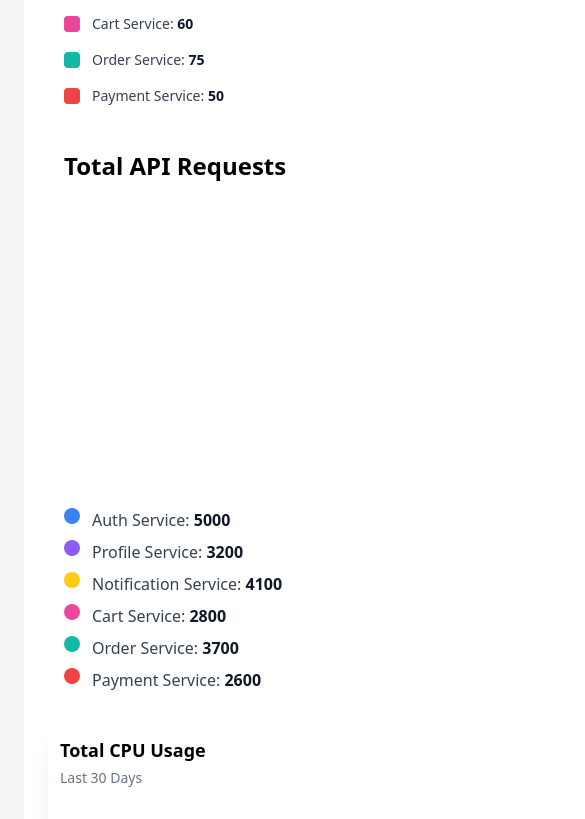
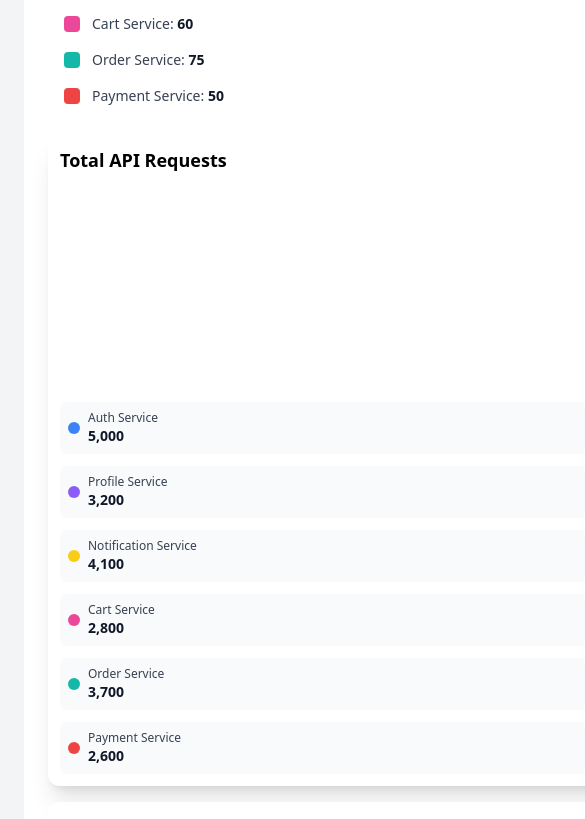
Before and after one commit to thathsarabandara/stormgate-client, a Vue app: page /service/dashboard in a window 390 px wide. Shown: the part 1360-2179 px from the top of the page, 585 px wide, since content can reach past the window. Built offline with nearby package versions, Linux system fonts and the light colour scheme.

Commit message:
fixed doughnutchart chart responsive issue

```diff
--- a/src/components/dashborad-cards/DoughnutChart.vue
+++ b/src/components/dashborad-cards/DoughnutChart.vue
@@ -1,28 +1,31 @@
 <template>
-  <div class="flex flex-col justify-center items-center w-full bg-white rounded-xl">
-    <div class="flex justify-between items-start w-full p-4">
-      <p class="text-2xl text-start font-bold">Total API Requests</p>
-      <p class="text-gray-500 p-4">Monthly</p>
+  <div class="flex flex-col justify-between h-full w-full bg-white rounded-xl shadow-xl p-3 sm:p-4">
+    <div class="flex justify-between items-center w-full mb-3 sm:mb-4">
+      <p class="text-lg sm:text-xl font-bold">Total API Requests</p>
+      <p class="text-sm sm:text-base text-gray-500">Monthly</p>
     </div>
 
-    <div class="flex flex-col justify-center items-center w-full p-4 space-x-6">
-      <div class="flex justify-center items-center w-2/3 h-[250px]">
-        <Doughnut :data="chartData" :options="chartOptions" />
+    <div class="flex flex-col items-center justify-center w-full h-full">
+      <div class="w-full lg:w-1/2 h-[200px] sm:h-[250px] lg:h-[300px] flex items-center justify-center">
+        <Doughnut :data="chartData" :options="chartOptions" class="w-full h-full" />
       </div>
 
-      <div class="flex flex-col space-y-2 w-full mt-5">
+      <div class="w-full lg:w-1/2 mt-4 lg:mt-0 lg:pl-4">
+        <div class="grid grid-cols-1 sm:grid-cols-2 gap-3">
           <div
             v-for="(service, index) in services"
             :key="service"
-          class="flex items-start space-x-3"
+            class="flex items-center p-2 rounded-lg bg-gray-50 hover:bg-gray-100 transition-colors"
           >
             <div
               :style="{ backgroundColor: colors[index] }"
-            class="w-4 h-4 rounded-full "
+              class="w-3 h-3 rounded-full flex-shrink-0"
             ></div>
-          <p class="text-gray-700 font-medium">{{ service }} Service:
-            <span class="font-bold text-gray-900">{{ requestCounts[index] }}</span>
-          </p>
+            <div class="ml-2 overflow-hidden">
+              <p class="text-xs sm:text-sm font-medium text-gray-700 truncate">{{ service }} Service</p>
+              <p class="text-sm sm:text-base font-bold text-gray-900">{{ formatNumber(requestCounts[index]) }}</p>
+            </div>
+          </div>
         </div>
       </div>
     </div>
@@ -57,14 +60,63 @@ const chartData = {
   ]
 };
 
+const formatNumber = (num) => {
+  return new Intl.NumberFormat('en-US').format(num);
+};
+
 const chartOptions = {
   responsive: true,
   maintainAspectRatio: false,
-  cutout: '60%',
+  cutout: '70%',
+  radius: '90%',
   plugins: {
     legend: {
       display: false
+    },
+    tooltip: {
+      enabled: true,
+      callbacks: {
+        label: function(context) {
+          const label = services[context.dataIndex] || '';
+          const value = context.parsed || 0;
+          const total = context.dataset.data.reduce((a, b) => a + b, 0);
+          const percentage = Math.round((value / total) * 100);
+          return `${label}: ${formatNumber(value)} (${percentage}%)`;
         }
+      },
+      titleFont: {
+        size: 12
+      },
+      bodyFont: {
+        size: 12
+      },
+      padding: 8,
+      backgroundColor: 'rgba(0, 0, 0, 0.8)',
+      titleColor: '#fff',
+      bodyColor: '#fff',
+      borderColor: 'rgba(255, 255, 255, 0.1)',
+      borderWidth: 1,
+      displayColors: false
+    }
+  },
+  elements: {
+    arc: {
+      borderWidth: 0,
+      hoverOffset: 8,
+      borderRadius: 4,
+      hoverBorderWidth: 2,
+      hoverBorderColor: '#fff'
+    }
+  },
+  layout: {
+    padding: 10
+  },
+  spacing: 2,
+  rotation: -90,
+  circumference: 180,
+  animation: {
+    animateRotate: true,
+    animateScale: true
   }
 };
 </script>
```
Lines whose indentation alone changed are shown as unchanged.
